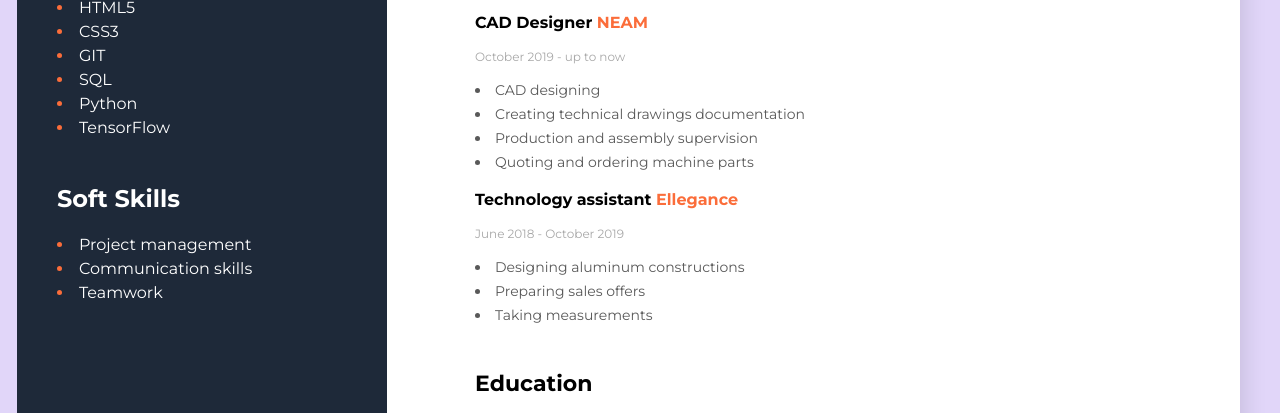
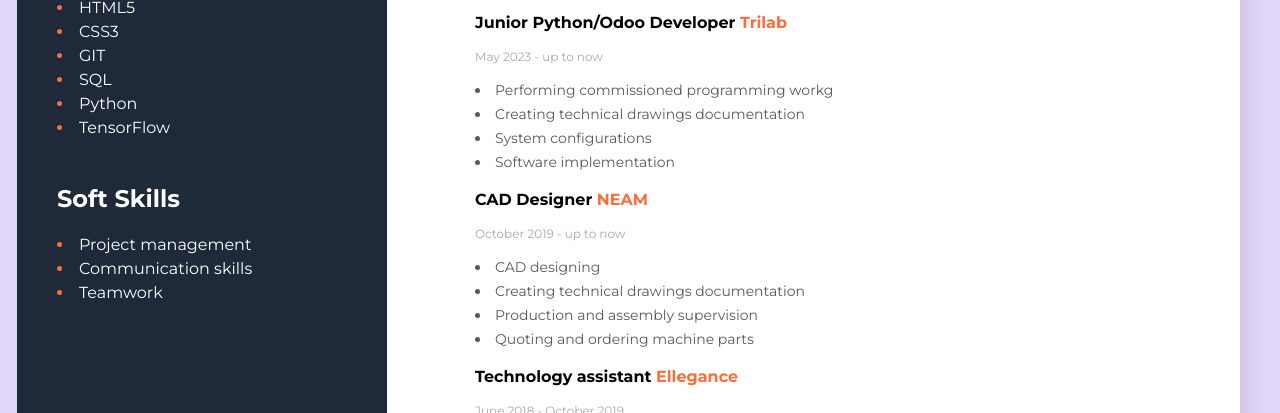
Before and after one commit to HModz/cv, a plain HTML site: page index.html in a window 1280 px wide. Shown: the part 687-1100 px from the top of the page. Drawn offline with Linux system fonts and the light colour scheme.

Commit message:
Update index.html

```diff
--- a/index.html
+++ b/index.html
@@ -77,6 +77,23 @@
                 </div>
                 <div>
                     <h2 class="header-primary">Experience</h2>
+                    <h3 class="job-position">
+                        Junior Python/Odoo Developer
+                        <span class="highlight">Trilab</span>
+                    </h3>
+                    <p class="date">May 2023 - up to now</p>
+                    <ul class="job-list">
+                        <li class="job-list-item">Performing commissioned programming workg</li>
+                        <li class="job-list-item">
+                            Creating technical drawings documentation
+                        </li>
+                        <li class="job-list-item">
+                            System configurations
+                        </li>
+                        <li class="job-list-item">
+                            Software implementation
+                        </li>
+                    </ul>
                     <h3 class="job-position">
                         CAD Designer
                         <span class="highlight">NEAM</span>
```
